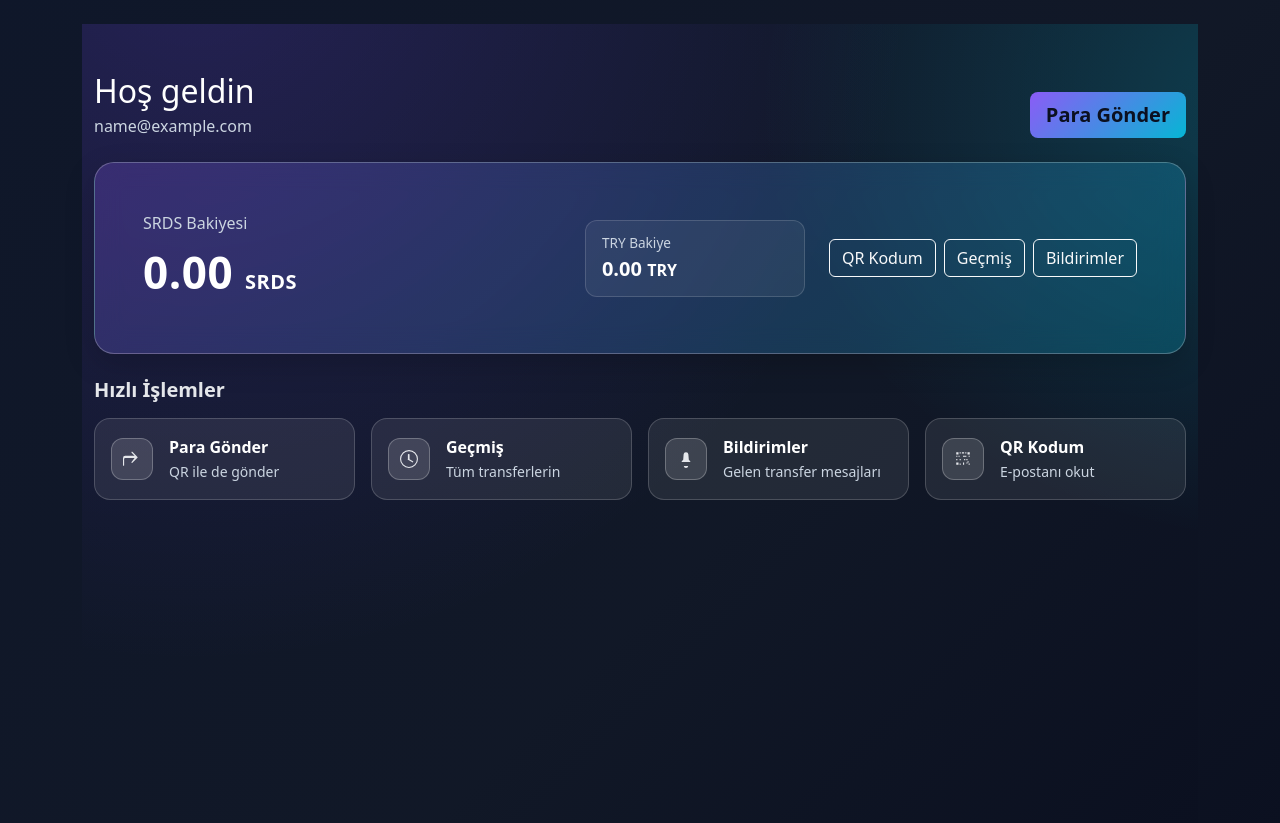
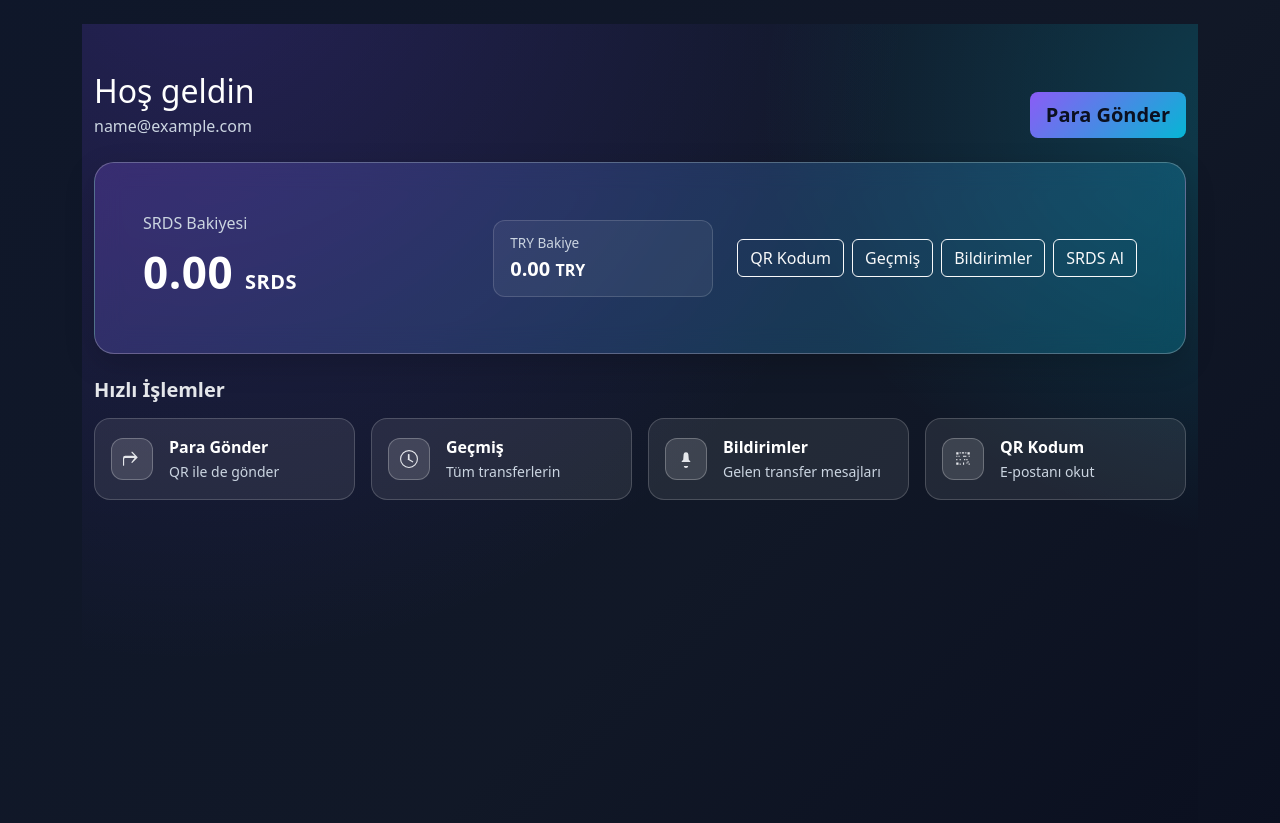
Before and after one commit to ardagencer1206/wallet, a Flask app: page / in a window 1280 px wide. Shown: the part 57-880 px from the top of the page. Run offline with Flask 3, Linux system fonts and the light colour scheme; the visitor is signed in with stand-in values (Sample User, id 1); data comes from the database, SQL or seed files in the repository.

Commit message:
Update home.html

```diff
--- a/templates/home.html
+++ b/templates/home.html
@@ -98,6 +98,7 @@
             <a href="{{ url_for('qr') }}" class="btn btn-outline-light">QR Kodum</a>
             <a href="{{ url_for('history') }}" class="btn btn-outline-light">Geçmiş</a>
             <a href="{{ url_for('notifications') }}" class="btn btn-outline-light">Bildirimler</a>
+            <a href="{{ url_for('buy') }}" class="btn btn-outline-light">SRDS Al</a>
           </div>
         </div>
       </div>
```
